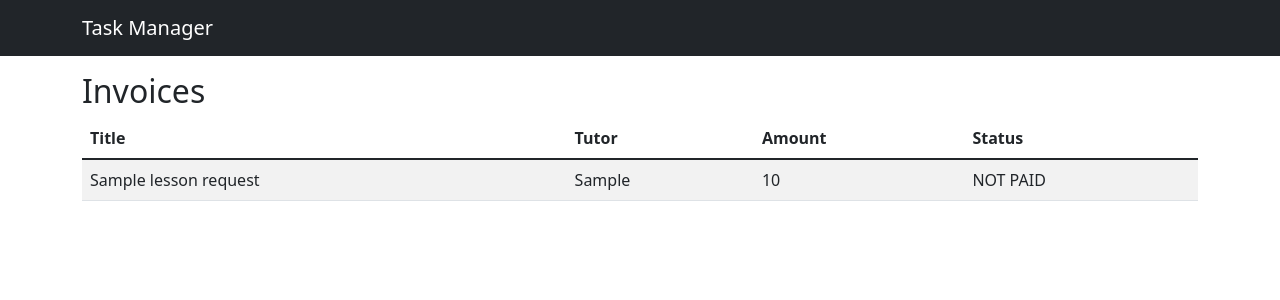
After one commit to ahmettaramis/kinkajou, a Django app: template tutorials/templates/student_view_invoices.html in a window 1280 px wide. The commit adds this page. Shown: the top 300 px of the page. Run offline with Django 3.2, Linux system fonts and the light colour scheme; the template is opened without the code that fills it: most values are stand-ins (such as "Sample title", 1, 10 or a date in 2020); some libraries are stand-ins or nearby versions.

Commit message:
Add student view for viewing invoices

```diff
--- a/code_tutors/urls.py
+++ b/code_tutors/urls.py
@@ -34,6 +34,7 @@ urlpatterns = [
      # Student views
     path('lesson_requests/create/', views.create_lesson_request, name='create_lesson_request'),
     path('lesson_requests/view/', views.student_view_requests, name='student_view_requests'),
+    path('student_view_invoices/', views.student_view_invoices, name='student_view_invoices'),
     # Admin views
     path('lesson_requests/admin/', views.admin_view_requests, name='admin_view_requests'),
     path('lesson_requests/<int:pk>/update-status/', views.update_request_status, name='update_request_status'),
--- /dev/null
+++ b/tutorials/templates/student_view_invoices.html
@@ -0,0 +1,27 @@
+{% extends "base_content.html" %}
+
+{% block content %}
+    <div class="container">
+        <table class="table table-striped">
+            <h2> Invoices </h2>
+            <thead>
+                <tr>
+                  <th>Title</th>
+                  <th>Tutor</th>
+                  <th>Amount</th>
+                  <th>Status</th>
+                </tr>
+              </thead>
+              <tbody>
+                {% for invoice in invoices %}
+                  <tr>
+                    <td>{{ invoice.lesson_request.title }}</td>
+                    <td>{{ invoice.lesson_request.preferred_tutor }}</td>
+                    <td>{{ invoice.amount }}</td>
+                    <td>{% if invoice.is_paid %}PAID{% else %}NOT PAID{% endif %}</td>
+                  </tr>
+                {% endfor %}
+              </tbody>
+        </table>
+    </div>
+{% endblock %}
```
Also changed, not shown: tutorials/templates/dashboard.html (+9 -0 lines), tutorials/views.py (+15 -1 lines).
